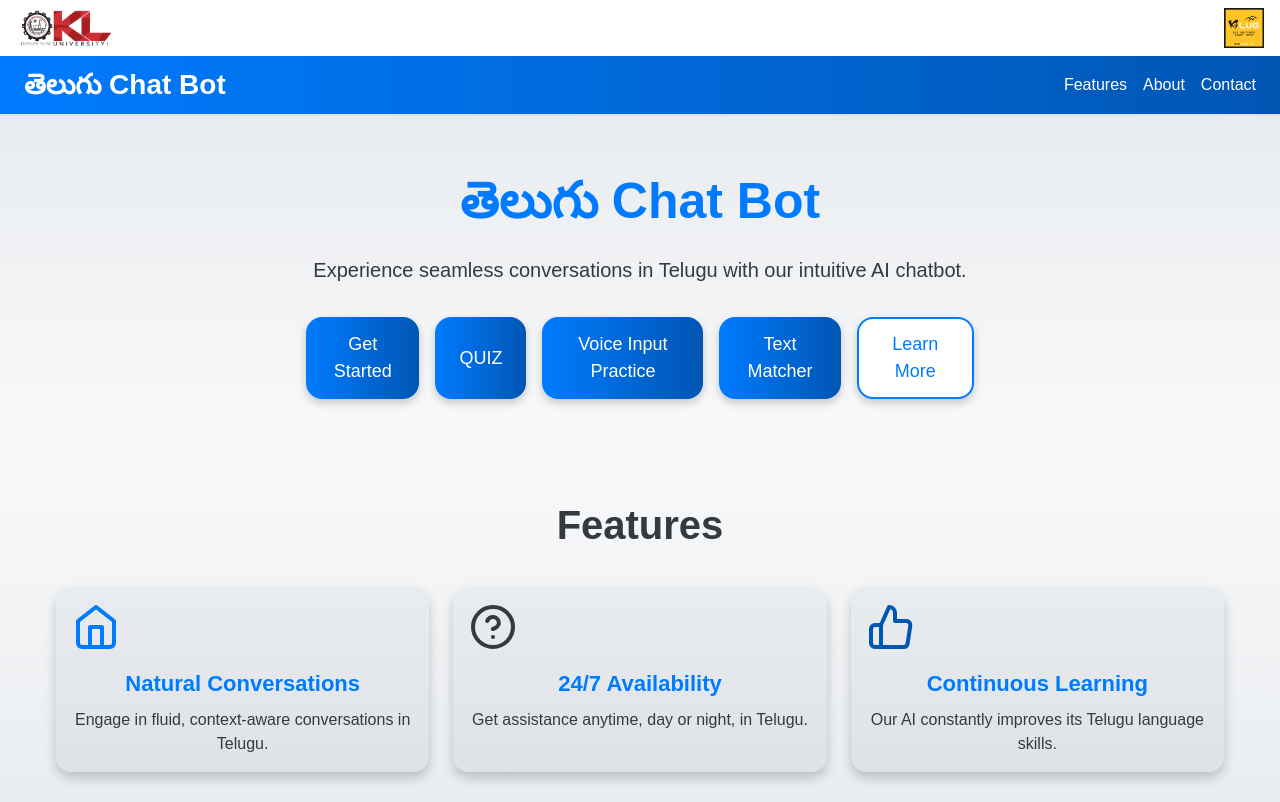
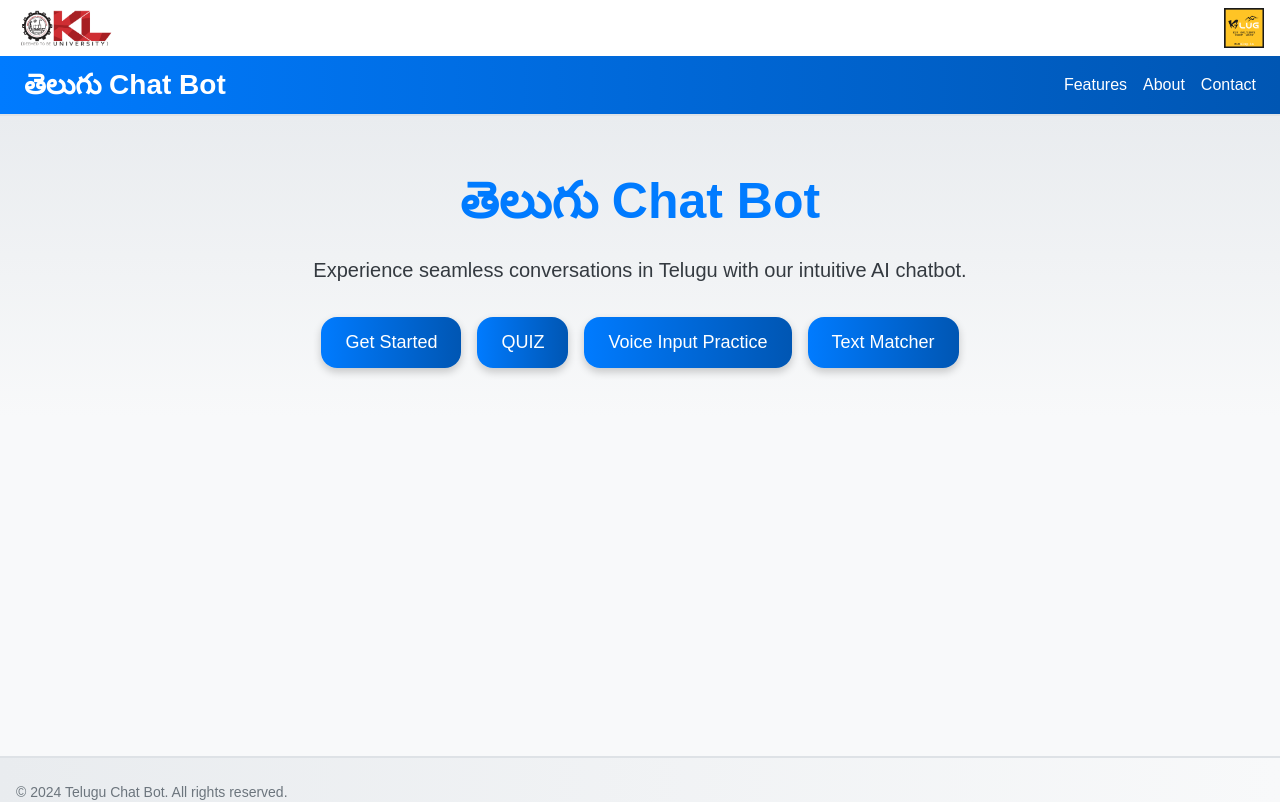
Before and after one commit to suryaakkala/telugu-voice-collection, a Next.js app: page / in a window 1280 px wide. Shown: the top 802 px of the page. Built offline with nearby package versions, Linux system fonts and the light colour scheme.

Commit message:
updated text matching and landing page

```diff
--- a/src/components/landingpage.tsx
+++ b/src/components/landingpage.tsx
@@ -1,7 +1,6 @@
 "use client";
 
 import React from "react";
-import { motion } from "framer-motion";
 import { useRouter } from "next/navigation";
 import Link from "next/link";
 import { Button } from "@/components/ui/button";
@@ -19,154 +18,188 @@ export default function LandingPage() {
 
   const handleVoiceNavigation = () => {
     router.push("/VoiceInputPractice");
-  }
+  };
 
   const handleTextMatchingNavigation = () => {
     router.push("/TextMatching");
-  }
+  };
 
   return (
-    <div style={{
-      display: 'flex',
-      flexDirection: 'column',
-      minHeight: '100vh',
-      fontFamily: 'Arial, sans-serif',
-      backgroundColor: '#f8f9fa',
-      color: '#343a40'
-    }}>
-      <header style={{
-        padding: '0 24px',
-        height: '60px',
-        display: 'flex',
-        alignItems: 'center',
-        borderBottom: '2px solid #dee2e6',
-        background: 'linear-gradient(90deg, #007bff, #0056b3)',
-        color: 'white'
-      }}>
-        <Link href="#" style={{ display: 'flex', alignItems: 'center', textDecoration: 'none', color: 'white' }}>
-          <span style={{ fontWeight: 'bold', fontSize: '28px' }}>తెలుగు Chat Bot</span>
+    <div
+      style={{
+        display: "flex",
+        flexDirection: "column",
+        minHeight: "100vh",
+        fontFamily: "Arial, sans-serif",
+        backgroundColor: "#f8f9fa",
+        color: "#343a40",
+      }}
+    >
+      <header
+        style={{
+          padding: "0 24px",
+          height: "60px",
+          display: "flex",
+          alignItems: "center",
+          borderBottom: "2px solid #dee2e6",
+          background: "linear-gradient(90deg, #007bff, #0056b3)",
+          color: "white",
+        }}
+      >
+        <Link
+          href="#"
+          style={{
+            display: "flex",
+            alignItems: "center",
+            textDecoration: "none",
+            color: "white",
+          }}
+        >
+          <span style={{ fontWeight: "bold", fontSize: "28px" }}>
+            తెలుగు Chat Bot
+          </span>
         </Link>
-        <nav style={{ marginLeft: 'auto', display: 'flex', gap: '16px' }}>
-          <Link href="#features" style={{ fontSize: '16px', fontWeight: '500', textDecoration: 'none', color: 'white', cursor: 'pointer' }}>Features</Link>
-          <Link href="#about" style={{ fontSize: '16px', fontWeight: '500', textDecoration: 'none', color: 'white', cursor: 'pointer' }}>About</Link>
-          <Link href="#contact" style={{ fontSize: '16px', fontWeight: '500', textDecoration: 'none', color: 'white', cursor: 'pointer' }}>Contact</Link>
+        <nav style={{ marginLeft: "auto", display: "flex", gap: "16px" }}>
+          <Link
+            href="#features"
+            style={{
+              fontSize: "16px",
+              fontWeight: "500",
+              textDecoration: "none",
+              color: "white",
+              cursor: "pointer",
+            }}
+          >
+            Features
+          </Link>
+          <Link
+            href="#about"
+            style={{
+              fontSize: "16px",
+              fontWeight: "500",
+              textDecoration: "none",
+              color: "white",
+              cursor: "pointer",
+            }}
+          >
+            About
+          </Link>
+          <Link
+            href="#contact"
+            style={{
+              fontSize: "16px",
+              fontWeight: "500",
+              textDecoration: "none",
+              color: "white",
+              cursor: "pointer",
+            }}
+          >
+            Contact
+          </Link>
         </nav>
       </header>
       <main style={{ flex: 1 }}>
-        <section style={{ width: '100%', padding: '48px 0', textAlign: 'center', background: 'linear-gradient(180deg, #e9ecef, #f8f9fa)' }}>
-          <div style={{ maxWidth: '700px', margin: '0 auto', padding: '0 16px' }}>
-            <h1 style={{ fontSize: '50px', fontWeight: 'bold', marginBottom: '16px', color: '#007bff' }}>తెలుగు Chat Bot</h1>
-            <p style={{ color: '#343a40', fontSize: '20px', marginBottom: '32px' }}>Experience seamless conversations in Telugu with our intuitive AI chatbot.</p>
-            <div style={{ display: 'flex', justifyContent: 'center', gap: '16px' }}>
-              <Button onClick={handleChatbotNavigation} style={{ padding: '12px 24px', fontSize: '18px', background: 'linear-gradient(90deg, #007bff, #0056b3)', color: 'white', borderRadius: '16px', boxShadow: '0px 4px 8px rgba(0,0,0,0.2)' }}>Get Started</Button>
-              <Button onClick={handleQuizNavigation} style={{ padding: '12px 24px', fontSize: '18px', background: 'linear-gradient(90deg, #007bff, #0056b3)', color: 'white', borderRadius: '16px', boxShadow: '0px 4px 8px rgba(0,0,0,0.2)' }}>QUIZ</Button>
-              <Button onClick={handleVoiceNavigation} style={{ padding: '12px 24px', fontSize: '18px', background: 'linear-gradient(90deg, #007bff, #0056b3)', color: 'white', borderRadius: '16px', boxShadow: '0px 4px 8px rgba(0,0,0,0.2)' }}>Voice Input Practice</Button>
-              <Button onClick={handleTextMatchingNavigation} style={{ padding: '12px 24px', fontSize: '18px', background: 'linear-gradient(90deg, #007bff, #0056b3)', color: 'white', borderRadius: '16px', boxShadow: '0px 4px 8px rgba(0,0,0,0.2)' }}>Text Matcher</Button>
-
-              <Button variant="outline" style={{ padding: '12px 24px', fontSize: '18px', border: '2px solid #007bff', background: 'white', color: '#007bff', borderRadius: '16px', boxShadow: '0px 4px 8px rgba(0,0,0,0.2)' }}>Learn More</Button>
+        <section
+          style={{
+            width: "100%",
+            padding: "48px 0",
+            textAlign: "center",
+            background: "linear-gradient(180deg, #e9ecef, #f8f9fa)",
+          }}
+        >
+          <div
+            style={{ maxWidth: "700px", margin: "0 auto", padding: "0 16px" }}
+          >
+            <h1
+              style={{
+                fontSize: "50px",
+                fontWeight: "bold",
+                marginBottom: "16px",
+                color: "#007bff",
+              }}
+            >
+              తెలుగు Chat Bot
+            </h1>
+            <p style={{ color: "#343a40", fontSize: "20px", marginBottom: "32px" }}>
+              Experience seamless conversations in Telugu with our intuitive AI chatbot.
+            </p>
+            <div style={{ display: "flex", justifyContent: "center", gap: "16px" }}>
+              <Button
+                onClick={handleChatbotNavigation}
+                style={{
+                  padding: "12px 24px",
+                  fontSize: "18px",
+                  background: "linear-gradient(90deg, #007bff, #0056b3)",
+                  color: "white",
+                  borderRadius: "16px",
+                  boxShadow: "0px 4px 8px rgba(0,0,0,0.2)",
+                }}
+              >
+                Get Started
+              </Button>
+              <Button
+                onClick={handleQuizNavigation}
+                style={{
+                  padding: "12px 24px",
+                  fontSize: "18px",
+                  background: "linear-gradient(90deg, #007bff, #0056b3)",
+                  color: "white",
+                  borderRadius: "16px",
+                  boxShadow: "0px 4px 8px rgba(0,0,0,0.2)",
+                }}
+              >
+                QUIZ
+              </Button>
+              <Button
+                onClick={handleVoiceNavigation}
+                style={{
+                  padding: "12px 24px",
+                  fontSize: "18px",
+                  background: "linear-gradient(90deg, #007bff, #0056b3)",
+                  color: "white",
+                  borderRadius: "16px",
+                  boxShadow: "0px 4px 8px rgba(0,0,0,0.2)",
+                }}
+              >
+                Voice Input Practice
+              </Button>
+              <Button
+                onClick={handleTextMatchingNavigation}
+                style={{
+                  padding: "12px 24px",
+                  fontSize: "18px",
+                  background: "linear-gradient(90deg, #007bff, #0056b3)",
+                  color: "white",
+                  borderRadius: "16px",
+                  boxShadow: "0px 4px 8px rgba(0,0,0,0.2)",
+                }}
+              >
+                Text Matcher
+              </Button>
             </div>
           </div>
         </section>
-        <section id="features" style={{ width: '100%', padding: '48px 0', background: 'linear-gradient(180deg, #f8f9fa, #e9ecef)' }}>
-          <div style={{ maxWidth: '1200px', margin: '0 auto', padding: '0 16px' }}>
-            <h2 style={{ fontSize: '40px', fontWeight: 'bold', textAlign: 'center', marginBottom: '32px', color: '#343a40' }}>Features</h2>
-            <div style={{ display: 'grid', gridTemplateColumns: 'repeat(auto-fit, minmax(280px, 1fr))', gap: '24px' }}>
-              {[{
-                title: 'Natural Conversations',
-                description: 'Engage in fluid, context-aware conversations in Telugu.',
-                icon: <svg
-                  style={{ height: '48px', width: '48px', marginBottom: '16px', color: '#007bff' }}
-                  fill="none"
-                  height="24"
-                  stroke="currentColor"
-                  strokeLinecap="round"
-                  strokeLinejoin="round"
-                  strokeWidth="2"
-                  viewBox="0 0 24 24"
-                  width="24"
-                  xmlns="http://www.w3.org/2000/svg"
-                >
-                  <path d="m3 9 9-7 9 7v11a2 2 0 0 1-2 2H5a2 2 0 0 1-2-2z" />
-                  <polyline points="9 22 9 12 15 12 15 22" />
-                </svg>
-              }, {
-                title: '24/7 Availability',
-                description: 'Get assistance anytime, day or night, in Telugu.',
-                icon: <svg
-                  style={{ height: '48px', width: '48px', marginBottom: '16px', color: '#343a40' }}
-                  fill="none"
-                  height="24"
-                  stroke="currentColor"
-                  strokeLinecap="round"
-                  strokeLinejoin="round"
-                  strokeWidth="2"
-                  viewBox="0 0 24 24"
-                  width="24"
-                  xmlns="http://www.w3.org/2000/svg"
-                >
-                  <circle cx="12" cy="12" r="10" />
-                  <path d="M9.09 9a3 3 0 0 1 5.83 1c0 2-3 3-3 3" />
-                  <path d="M12 17h.01" />
-                </svg>
-              }, {
-                title: 'Continuous Learning',
-                description: 'Our AI constantly improves its Telugu language skills.',
-                icon: <svg
-                  style={{ height: '48px', width: '48px', marginBottom: '16px', color: '#0056b3' }}
-                  fill="none"
-                  height="24"
-                  stroke="currentColor"
-                  strokeLinecap="round"
-                  strokeLinejoin="round"
-                  strokeWidth="2"
-                  viewBox="0 0 24 24"
-                  width="24"
-                  xmlns="http://www.w3.org/2000/svg"
-                >
-                  <path d="M14 9V5a3 3 0 0 0-3-3l-4 9v11h11.28a2 2 0 0 0 2-1.7l1.38-9a2 2 0 0 0-2-2.3zM7 22H4a2 2 0 0 1-2-2v-7a2 2 0 0 1 2-2h3" />
-                </svg>
-              }].map((feature, index) => (
-                <div key={index} style={{ textAlign: 'center', padding: '16px', background: 'linear-gradient(180deg, #e9ecef, #dee2e6)', borderRadius: '16px', boxShadow: '0 6px 12px rgba(0,0,0,0.2)' }}>
-                  {feature.icon}
-                  <h3 style={{ fontSize: '22px', fontWeight: 'bold', marginBottom: '8px', color: '#007bff' }}>{feature.title}</h3>
-                  <p style={{ color: '#343a40' }}>{feature.description}</p>
-                </div>
-              ))}
-            </div>
-          </div>
-        </section>
-        <section id="about" style={{ width: '100%', padding: '48px 0', background: 'linear-gradient(180deg, #f8f9fa, #e9ecef)' }}>
-          <div style={{ maxWidth: '700px', margin: '0 auto', textAlign: 'center', padding: '0 16px' }}>
-            <h2 style={{ fontSize: '40px', fontWeight: 'bold', marginBottom: '32px', color: '#343a40' }}>About Us</h2>
-            <p style={{ color: '#6c757d', fontSize: '20px' }}>We're passionate about bridging language barriers and making technology accessible to Telugu speakers. Our AI-powered chatbot is designed to provide seamless, natural conversations in Telugu, helping users connect, learn, and get assistance in their native language.</p>
-          </div>
-        </section>
-        {/* <section id="contact" style={{ width: '100%', padding: '48px 0', backgroundImage: 'url(https://img.freepik.com/free-photo/vintage-pink-telephone-composition_23-2148913955.jpg)', backgroundSize: 'cover', backgroundRepeat: 'no-repeat', backgroundPosition: 'center', color: 'white' }}>
-          <div style={{ maxWidth: '500px', margin: '0 auto', padding: '0 16px', background: 'rgba(52, 58, 64, 0.9)', borderRadius: '16px' }}>
-            <h2 style={{ fontSize: '40px', fontWeight: 'bold', marginBottom: '32px', textAlign: 'center', color: '#007bff' }}>Contact Us</h2>
-            <form style={{ display: 'flex', flexDirection: 'column', gap: '16px' }}>
-              <div style={{ display: 'flex', flexDirection: 'column', gap: '8px' }}>
-                <label htmlFor="name" style={{ color: 'white', fontWeight: '500' }}>Name</label>
-                <input id="name" style={{ padding: '12px', border: '2px solid #007bff', borderRadius: '8px', backgroundColor: 'white' }} placeholder="Your name" type="text" />
-              </div>
-              <div style={{ display: 'flex', flexDirection: 'column', gap: '8px' }}>
-                <label htmlFor="email" style={{ color: 'white', fontWeight: '500' }}>Email</label>
-                <input id="email" style={{ padding: '12px', border: '2px solid #007bff', borderRadius: '8px', backgroundColor: 'white' }} placeholder="Your email" type="email" />
-              </div>
-              <div style={{ display: 'flex', flexDirection: 'column', gap: '8px' }}>
-                <label htmlFor="message" style={{ color: 'white', fontWeight: '500' }}>Message</label>
-                <textarea id="message" style={{ padding: '12px', border: '2px solid #007bff', borderRadius: '8px', backgroundColor: 'white' }} placeholder="Your message" rows={4}></textarea>
-              </div>
-              <Button style={{ padding: '12px', borderRadius: '8px', background: 'linear-gradient(90deg, #007bff, #0056b3)', color: 'white', fontWeight: 'bold', boxShadow: '0px 4px 8px rgba(0,0,0,0.2)' }}>Send Message</Button>
-            </form>
-          </div>
-        </section> */}
       </main>
-      <footer style={{ display: 'flex', flexDirection: 'column', gap: '8px', padding: '24px 16px', borderTop: '2px solid #dee2e6', background: 'linear-gradient(90deg, #e9ecef, #f8f9fa)' }}>
-        <p style={{ fontSize: '14px', color: '#6c757d' }}>© 2024 Telugu Chat Bot. All rights reserved.</p>
-        <nav style={{ display: 'flex', gap: '16px', marginLeft: 'auto', fontSize: '14px' }}>
-          <Link href="#" style={{ textDecoration: 'none', color: '#007bff' }}>Terms of Service</Link>
-          <Link href="#" style={{ textDecoration: 'none', color: '#007bff' }}>Privacy</Link>
+      <footer
+        style={{
+          display: "flex",
+          flexDirection: "column",
+          gap: "8px",
+          padding: "24px 16px",
+          borderTop: "2px solid #dee2e6",
+          background: "linear-gradient(90deg, #e9ecef, #f8f9fa)",
+        }}
+      >
+        <p style={{ fontSize: "14px", color: "#6c757d" }}>
+          &copy; 2024 Telugu Chat Bot. All rights reserved.
+        </p>
+        <nav style={{ display: "flex", gap: "16px", marginLeft: "auto", fontSize: "14px" }}>
+          <Link href="#" style={{ textDecoration: "none", color: "#007bff" }}>
+            Terms of Service
+          </Link>
+          <Link href="#" style={{ textDecoration: "none", color: "#007bff" }}>
+            Privacy
+          </Link>
         </nav>
       </footer>
     </div>
```
Also changed, not shown: src/components/TextMatching.tsx (+7 -2 lines).
